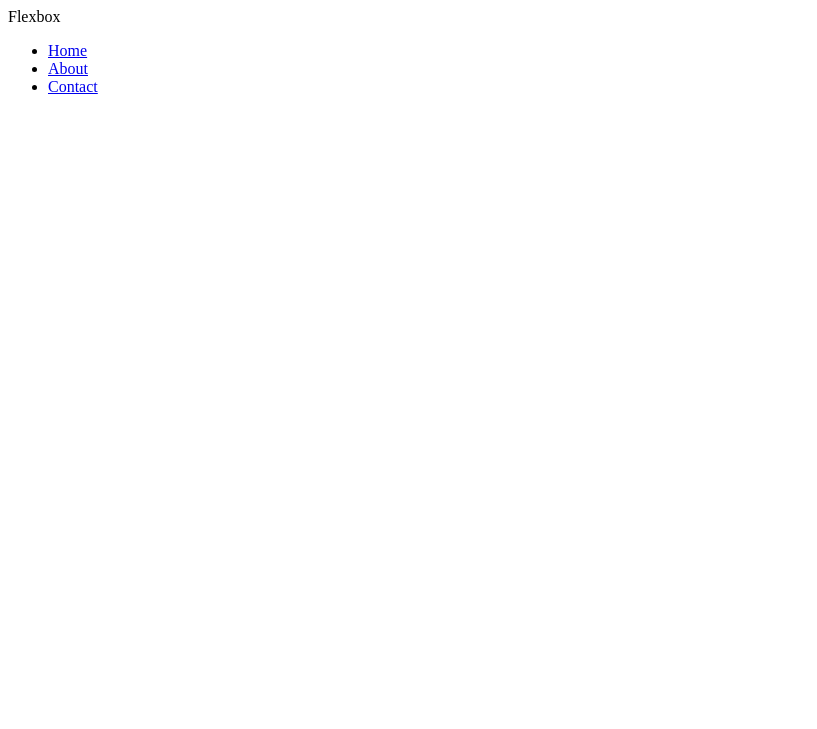
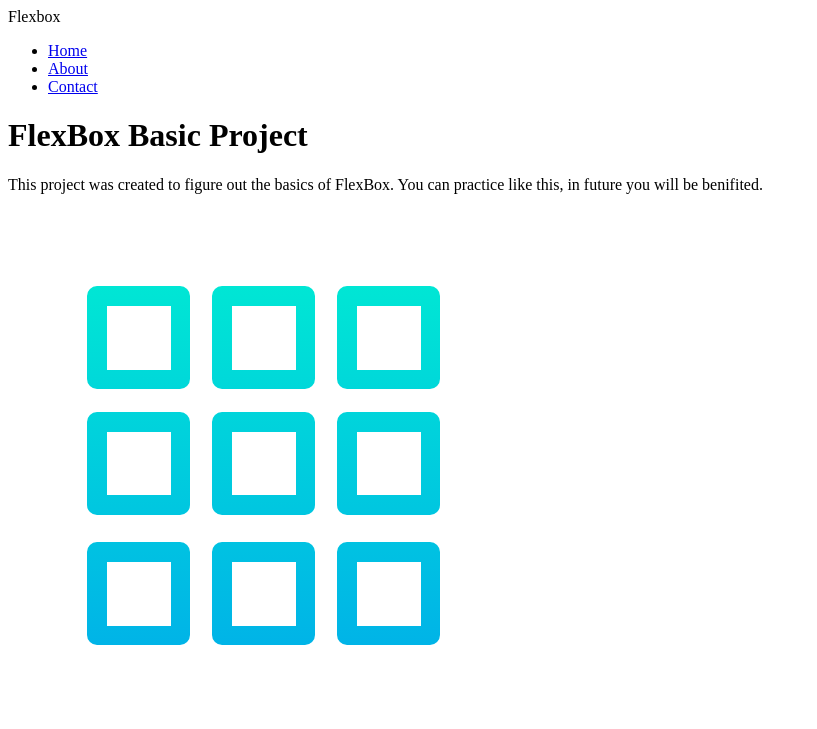
Before and after one commit to floatingnahid22/CSS-FlexBox, a plain HTML site: page index.html in a window 1280 px wide. Shown: the whole page, without its empty margins (0-817 px from the left). Drawn offline with Linux system fonts and the light colour scheme.

Commit message:
header done

```diff
--- a/index.html
+++ b/index.html
@@ -18,5 +18,27 @@
             </ul>
         </div>
     </nav>
+    <header class="header">
+        <div class="container">
+            <div>
+                <h1>FlexBox Basic Project</h1>
+                <p>
+                    This project was created to figure out the
+                    basics of FlexBox. You can practice like this,
+                    in future you will be benifited.
+                </p>
+            </div>
+            <img src="grid.svg" alt="">
+        </div>
+    </header>
+
+    <section class="boxes">
+        <div class="container">
+            <div class="box">
+
+            </div>
+        </div>
+    </section>
+
 </body>
 </html>
```
Also changed, not shown: grid.svg (added).
